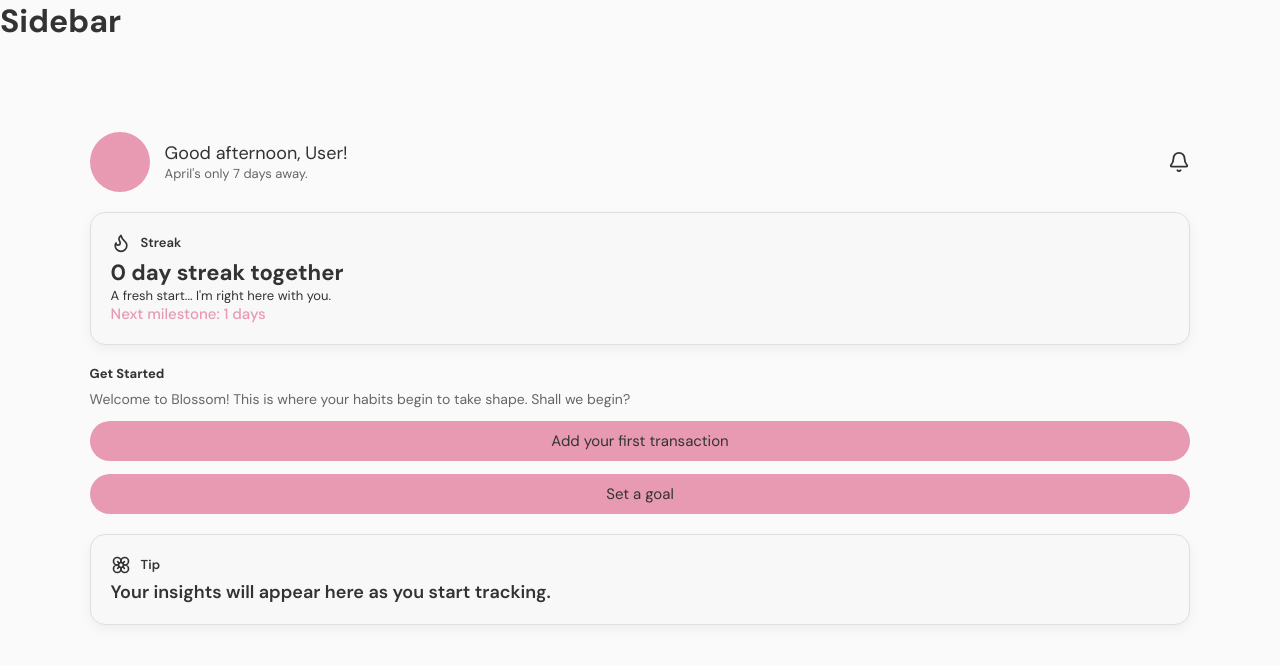
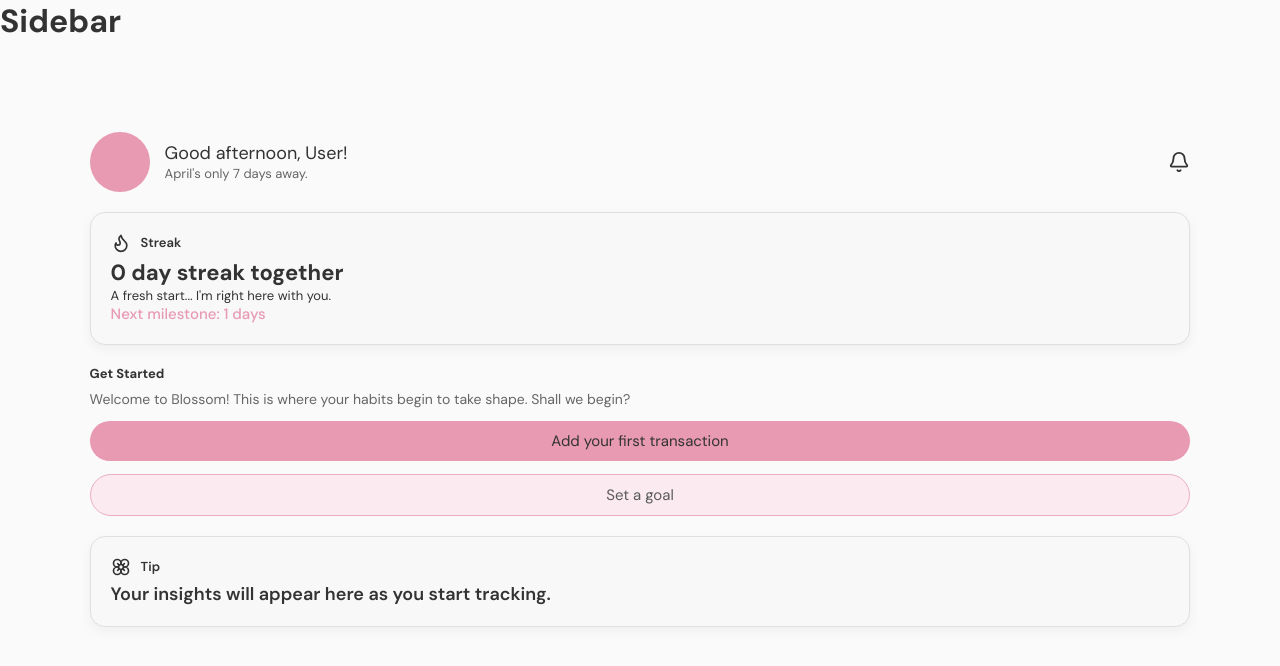
Before and after one commit to mirelalexy/blossom, a React (Vite) app in the folder frontend/: page / in a window 1280 px wide. Shown: the top 666 px of the page. Built offline with nearby package versions, Linux system fonts and the light colour scheme.

Commit message:
feat(ui): add secondary button variant

```diff
--- a/frontend/src/pages/Home.jsx
+++ b/frontend/src/pages/Home.jsx
@@ -97,7 +97,7 @@ function Home() {
                         <Section title="Get Started" className="get-started-section">
                             <p className="secondary-text">Welcome to Blossom! This is where your habits begin to take shape. Shall we begin?</p>
                             <Button>Add your first transaction</Button>
-                            <Button>Set a goal</Button>
+                            <Button className="secondary">Set a goal</Button>
                         </Section>
 
                         <Card icon={<Icon name="categories" size={20} />} title="Tip">
--- a/frontend/src/styles/components/Button.css
+++ b/frontend/src/styles/components/Button.css
@@ -22,3 +22,9 @@
 .button.active {
     background-color: var(--active);
 }
+
+.button.secondary {
+    background-color: var(--bg-secondary);
+    border: 1px solid var(--accent);
+    opacity: 0.8;
+}
```
